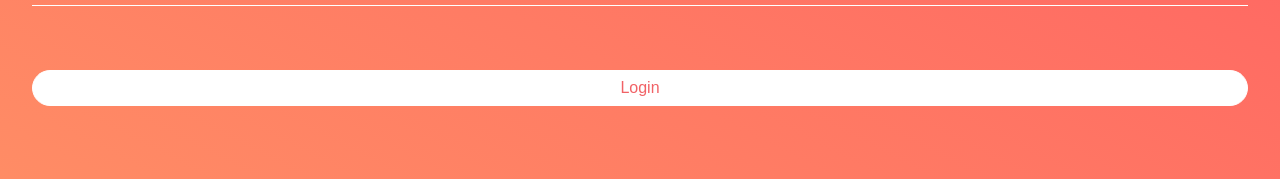
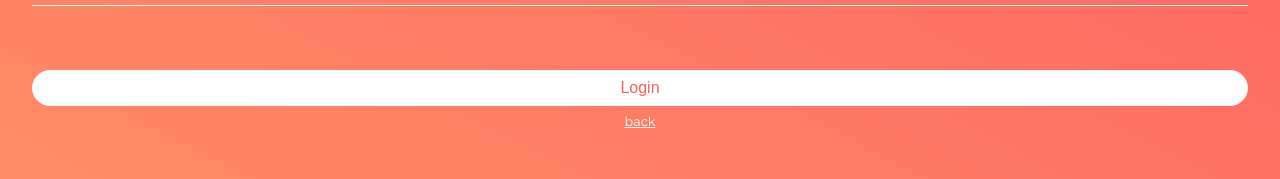
Before and after one commit to u4us/summative3, a React (Create React App) app in the folder niche-app/: page /login in a window 1280 px wide. Shown: the part 308-487 px from the top of the page. Built offline with nearby package versions, Linux system fonts and the light colour scheme.

Commit message:
back button on login page

```diff
--- a/niche-app/package.json
+++ b/niche-app/package.json
@@ -9,6 +9,7 @@
     "node-sass": "^4.12.0",
     "react": "^16.9.0",
     "react-dom": "^16.9.0",
+    "react-form-validator-core": "^0.6.4",
     "react-scripts": "3.1.1",
     "react-transition-group": "^4.3.0"
   },
--- a/niche-app/src/App.jsx
+++ b/niche-app/src/App.jsx
@@ -83,11 +83,7 @@ class App extends React.Component{
             <footer>
               <Link to="/products"><i className="fas fa-home"></i></Link>
               <i className="fas fa-search"></i>
-              {
-                currentUser.username !== 'guest' || '' ?
-                (<Link to="/products/create"><i className="far fa-plus-square plus"></i></Link>)
-                : null
-              }
+              <Link to="/products/create"><i className="far fa-plus-square plus"></i></Link>
               <Link to="/favourites" ><i className="far fa-heart"></i></Link>
               <Link to="/user"><i className="fas fa-user-circle"></i></Link>
             </footer>
--- a/niche-app/src/App.scss
+++ b/niche-app/src/App.scss
@@ -55,7 +55,6 @@ header{
 
 footer{
     box-sizing: border-box;
-    // background-color: $primary-color;
     background: linear-gradient(27deg, rgba(255,153,102,1) 0%, rgba(255,94,98,1) 100%);
     display: flex;
     justify-content: space-evenly;
@@ -78,8 +77,6 @@ footer{
 .dash-title{
     font-weight: 800;
     margin: 0.7rem 1rem;
-    padding-bottom: 0.2rem;
-    border-bottom: thin #ccc solid;
     text-align: center;
 
 }
@@ -89,13 +86,11 @@ footer{
     flex-wrap: wrap;
     margin: auto;
     justify-content: space-between;
-    // padding-left: 0.7rem;
 
     .dash-item{
         max-width: 32vw;
         max-height: 32vw;
         overflow: hidden;
-        // margin-right: 0.5rem;
         margin-bottom: 0.5rem;
 
         img{
@@ -504,6 +499,14 @@ footer{
             color: transparent;
         }
 
+        .button-group{
+            margin-top: 4rem;
+
+            p{
+                text-align: center;
+                margin-bottom: 0.5rem;
+            }
+
             button{
                 border: 1px white solid;
                 background: white;
@@ -512,12 +515,15 @@ footer{
                 font-size: 1rem;
                 width: 100%;
                 color: $primary-color;
-            margin-top: 4rem;
             }
 
-        p{
+            .back{
+                color: white;
+                text-align: center;
+                font-size: 0.8rem;
+                display: block;
                 margin-top: 0.5rem;
-            text-align: center;
             }
         }
     }
+}
--- a/niche-app/src/RouteLogin.jsx
+++ b/niche-app/src/RouteLogin.jsx
@@ -1,5 +1,5 @@
 import React, {Component} from 'react';
-import {navigate} from '@reach/router';
+import {navigate, Link} from '@reach/router';
 import {authenticate} from './API';
 
 class RouteLogin extends Component {
@@ -13,7 +13,7 @@ class RouteLogin extends Component {
         this.props.setLanding(true)
     }
 
-    handleFormSubmit =(e) =>{
+    handleFormSubmit = (e) =>{
         e.preventDefault();
 
         var formData = new FormData(this.form);
@@ -54,10 +54,13 @@ class RouteLogin extends Component {
                     <label htmlFor="name-input">Password</label>
                     <input type="password" className="form-control" name="password-input" id="password-input"/>
                     </div>
-                    <button type="submit" className="btn btn-primary">Login</button>
-                    <p>{this.state.message}</p>
+
+                    <div className="button-group">
+                        <p>{this.state.message}</p>
+                        <button type="submit" className="btn btn-primary">Login</button>
+                        <Link className="back" to="/">back</Link>
+                    </div>
                 </form>
-
             </div>
         )
     }
--- a/niche-app/src/RouteMyFavourites.jsx
+++ b/niche-app/src/RouteMyFavourites.jsx
@@ -28,7 +28,7 @@ class RouteMyFavourites extends React.Component{
         var {currentUser} = this.props
         return(
             <div className="main dashboard">
-                <p className="dash-title">MY FAVOURITES</p>
+                <p className="dash-title">YOUR FAVOURITES</p>
                 <div className="dash-items">
 
                     {
--- a/niche-app/src/RouteSignup.jsx
+++ b/niche-app/src/RouteSignup.jsx
@@ -1,9 +1,19 @@
 import React, {Component} from 'react';
 import {addUser} from './API';
-import {navigate} from '@reach/router';
+import {navigate, Link} from '@reach/router';
 
 
 class RouteSignup extends Component {
+
+  constructor(props){
+		super(props);
+		this.state = {
+			message:''
+    }
+
+    this.props.setLanding(true)
+  }
+
   handleFormSubmit = (e) => {
     e.preventDefault();
 
@@ -32,10 +42,6 @@ class RouteSignup extends Component {
       <div class="main landing-form">
         <h2>Register</h2>
         <form onSubmit={this.handleFormSubmit} ref={(el) => {this.form = el}}>
-          {/* <div className="form-group">
-            <label htmlFor="name-input">Name</label>
-            <input type="text" className="form-control" name="name-input" id="name-input" placeholder="Enter name"/>
-          </div> */}
           <div className="form-group">
             <label htmlFor="name-input">Username</label>
             <input type="text" className="form-control" name="username-input" id="username-input"/>
@@ -51,7 +57,11 @@ class RouteSignup extends Component {
             <input type="email" className="form-control" name="email-input" id="email-input"/>
           </div>
 
-          <button type="submit" className="btn btn-primary">Register</button>
+          <div className="button-group">
+              <p>{this.state.message}</p>
+              <button type="submit" className="btn btn-primary">Register</button>
+              <Link className="back" to="/">back</Link>
+          </div>
         </form>
       </div>
     );
```
Also changed, not shown: 1 other file (tests, documents, lock files or other folders). Lines whose indentation alone changed are shown as unchanged.
